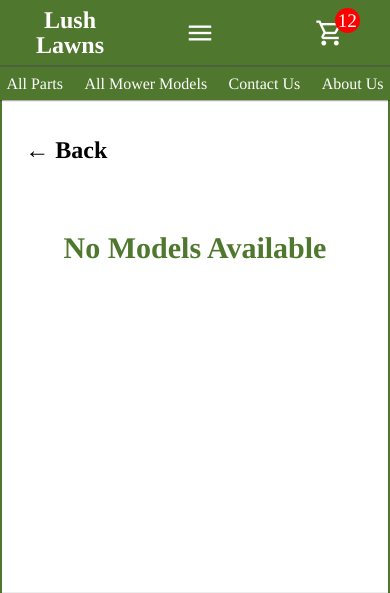
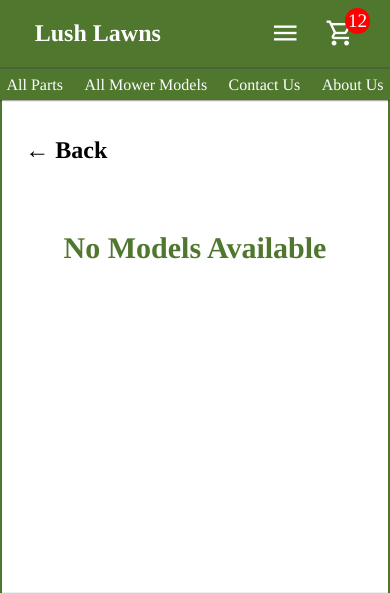
Before and after one commit to Christopher868/LushLawns, a Django app: page /all-models/ in a window 390 px wide. Shown: the top 593 px of the page. Run offline with Django 5.2, Linux system fonts and the light colour scheme; data that the repository does not hold is empty; some web fonts are replaced.

Commit message:
Changed spacing on parts and models on their respective pages.

```diff
--- a/static/css/all-models.css
+++ b/static/css/all-models.css
@@ -51,7 +51,7 @@
     justify-items: center;
     align-items: center;
     width: 85%;
-    row-gap: 100px;
+    row-gap: 25px;
 
 }
 
--- a/static/css/all-parts.css
+++ b/static/css/all-parts.css
@@ -3,7 +3,7 @@
 }
 
 
-/* Stylings for top of all Model page */
+/* Stylings for top of all parts page */
 .all-parts-top {
     display: grid;
     grid-template-columns: 1fr 1fr 1fr;
@@ -41,7 +41,7 @@
     max-width: 800px;
 }
 
-/* Stylings for models portion of all-models page */
+/* Stylings for models portion of all-parts page */
 
 .parts {
     display: grid;
@@ -51,7 +51,7 @@
     justify-items: center;
     align-items: center;
     width: 85%;
-    row-gap: 100px;
+    row-gap: 25px;
 
 }
 
--- a/static/css/base.css
+++ b/static/css/base.css
@@ -34,15 +34,22 @@ body {
 .base-header {
     grid-area: header;
     background-color: #4f772d;
-    display: flex;
-    flex-direction: column;
-    justify-content: center;
+    display: grid;
+    grid-template-columns: 1fr;
+    grid-template-rows: 2fr 1fr;
+    grid-template-areas:
+        'nav'
+        'subnav';
+    max-height: 100px;
     color: white;
     box-shadow: 0px 0px 2px black;
     z-index: 999;
 
 }
 
+.header-nav {
+    grid-area: subnav;
+}
 
 .nav-list {
     height: 100%;
@@ -65,24 +72,40 @@ body {
 }
 
 .header-top {
-    flex: 2;
-    display: flex;
-    justify-content: center;
+    grid-area: nav;
+    display: grid;
+    grid-template-rows: 1fr;
+    grid-template-columns: 1fr 4fr 1fr;
+
+    justify-items: center;
     align-items: center;
+    width: 95%;
+    margin: 0 auto;
     text-align: center;
-    gap: 10px;
+    gap: 20px;
 }
 
 
 .header-branding {
-    width: clamp(50px, 10vw, 200px);
+    width: 100%;
     font-weight: 600;
     line-height: 25px;
-    font-size: clamp(24px, 4vw, 32px);
+    font-size: clamp(24px, 5vw, 32px);
 }
 
+.header-top-links {
+    display: flex;
+    justify-content: center;
+    align-items: center;
+    gap: 25px;
+    width: 100%;
+}
+
+
+
+
 .shopping-cart {
-    width: clamp(50px, 10vw, 200px);
+    width: fit-content;
     font-weight: 600;
     font-size: clamp(24px, 4vw, 32px);
     height: 100%;
@@ -106,10 +129,16 @@ body {
 
 }
 
+.menu-container {
+    flex: 0 0 auto;
+    width: fit-content;
+}
+
 .menu-symbol {
     font-size: 30px;
     display: none;
     justify-content: center;
+    width: fit-content;
 }
 
 .item-count {
@@ -306,26 +335,42 @@ body {
 
 /* Media Queries */
 
-@media(max-width:800px) {
+@media(max-width:1200px) {
 
     .login-user {
         display: none;
     }
+
+    .filler {
+        display: none;
+    }
+
 
     .menu-symbol {
         display: flex;
     }
 }
 
-@media(max-width:600px) {
+@media(max-width:675px) {
     .search-bar {
         display: none;
+        grid-area: none;
     }
 
-    .shopping-cart,
-    .menu-container,
-    .header-branding {
-        flex: 1;
+    .header-top {
+        grid-template-columns: 1fr 1fr;
     }
 
+    .header-branding {
+        text-align: left;
+        margin-left: 50px;
+    }
+
+    .header-top-links {
+        justify-content: end;
+        margin-right: 50px;
+    }
+
+
+
 }
--- a/static/css/home.css
+++ b/static/css/home.css
@@ -25,7 +25,6 @@
     object-position: center;
     width: 100%;
     height: 100%;
-    aspect-ratio: auto;
 }
 
 /* Styling for the about section of the home page */
--- a/static/css/models.css
+++ b/static/css/models.css
@@ -3,7 +3,7 @@
 }
 
 
-/* Stylings for top of all Model page */
+/* Stylings for top of Model page */
 .models-top {
     display: grid;
     grid-template-columns: 1fr 1fr 1fr;
@@ -41,7 +41,7 @@
     max-width: 800px;
 }
 
-/* Stylings for models portion of all-models page */
+/* Stylings for models portion of models page */
 
 .models {
     display: grid;
--- a/webstore/templates/webstore/base.html
+++ b/webstore/templates/webstore/base.html
@@ -21,7 +21,6 @@
 
         <!--Area above nav includes branding, search bar, and shopping cart symbol/button-->
         <div class="header-top">
-            <div></div>
             <h1 class="header-branding"><a href="{% url 'home' %}">Lush Lawns</a></h1>
             <form action="" class="search-bar">
                 <div class="input-container">
@@ -31,6 +30,8 @@
                     </div>
                 </div>
             </form>
+
+            <div class="header-top-links">
                 <div class="menu-container">
                     <span class="material-symbols-outlined menu-symbol">menu</span>
                 </div>
@@ -48,7 +49,7 @@
                 {% else %}
                     <div class="login-user logout-user"><a href="{% url 'login' %}"><h2>Log In</h2></a></div>
                 {% endif %}
-
+            </div>
         </div>
 
         <!--Navbar includes all parts, all mower models, contact us, and about us-->
```
Lines whose indentation alone changed are shown as unchanged.
